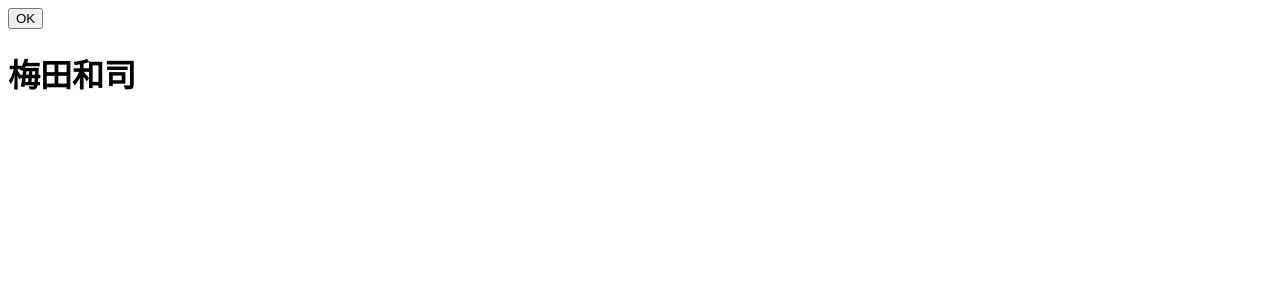
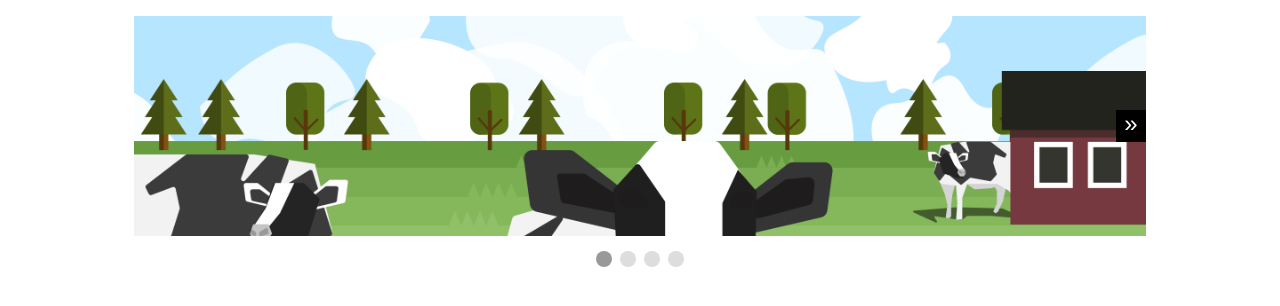
Before and after one commit to umeshimaru/js_pra, a plain HTML site: page index.html in a window 1280 px wide. Drawn offline with Linux system fonts and the light colour scheme.

Commit message:
carousel

```diff
--- a/css/styles.css
+++ b/css/styles.css
@@ -0,0 +1,94 @@
+.carousel{
+  width: 80%;
+  margin: 16px auto;
+
+}
+
+
+.container{
+  width: 100%;
+  height: 220px;
+
+
+  overflow: hidden;
+  position: relative;
+}
+
+
+
+ul{
+  list-style: none;
+  margin: 0;
+  padding: 0;
+  height: 100%;
+  display: flex;
+  transition: transform .3s;
+}
+
+li{
+  height: 100%;
+  min-width: 100%;
+}
+
+li img {
+  width: 100%;
+  height: 100%;
+  object-fit: cover;
+}
+
+#prev , #next{
+  position:absolute;
+  top:50%;
+  transform: translateY(-50%);
+  background-color: black;
+  color: white;
+  border: none;
+  font-size: 24px;
+  padding: 0 8px 4px;
+  cursor: pointer;
+
+}
+
+#prev:hover, #next:hover{
+opacity:0.8 ;
+}
+
+#prev{
+  left: 0;
+}
+
+#next{
+  right: 0;
+}
+
+
+.hidden{
+  display: none;
+}
+
+nav button{
+  border: none;
+  width: 16px;
+  height: 16px;
+  background:#ddd;
+  border-radius: 50%;
+
+
+
+}
+
+nav {
+  text-align: center;
+  margin-top: 15px;
+}
+
+nav button:hover {
+cursor: pointer;
+}
+nav .current{
+  background:#999;
+}
+
+nav button + button{
+  margin-left: 8px;
+}
--- a/index.html
+++ b/index.html
@@ -4,14 +4,29 @@
   <meta charset="UTF-8">
   <meta http-equiv="X-UA-Compatible" content="IE=edge">
   <meta name="viewport" content="width=device-width, initial-scale=1.0">
-  <title>Document</title>
+  <title>My Carousel</title>
   <link rel="stylesheet" href="css/styles.css">
 </head>
 <body>
+  <section class="carousel">
+   <div class="container">
+<ul>
 
-<button>OK</button>
-<h1>梅田和司</h1>
+<li><img src="img/pic1.png" alt=""></li>
+<li><img src="img/pic2.png" alt=""></li>
+<li><img src="img/pic3.png" alt=""></li>
+<li><img src="img/pic4.png" alt=""></li>
+</ul>
+<button id = "prev">&laquo;</button>
+<button id = "next">&raquo;</button>
+</div>
 
+<nav>
+
+
+
+  </nav>
+</section>
 
   <script src="js/main.js"></script>
 </body>
--- a/js/main.js
+++ b/js/main.js
@@ -1,20 +1,78 @@
 'use strict';
-
-
-{
-const name = document.querySelector('button');
-const a = document.querySelector('h1');
-name.addEventListener('click',()=>{
-
-a.textContent='umeda masanori';
-
-})
 
 
 
 
 
+{
+  const next = document.getElementById('next');
+  const prev = document.getElementById('prev');
+  const ul = document.querySelector('ul');
+  const slides = ul.children;
+  const dots = [];
 
+  let currentIndex = 0;
+
+  function updateButtons() {
+    prev.classList.remove('hidden');
+    next.classList.remove('hidden');
+
+    if (currentIndex === 0) {
+      prev.classList.add('hidden');
+    }
+
+    if (currentIndex === slides.length - 1) {
+      next.classList.add('hidden');
+
+    }
+  }
+function updateDots(){
+  dots.forEach(dot => {
+    dot.classList.remove('current');
+
+  });
+  dots[currentIndex].classList.add('current');
+}
+function moveSlides(){ const slideWidth = slides[0].getBoundingClientRect().width;
+  ul.style.transform = `translateX(${-1 * slideWidth * currentIndex}px)`;
+
+}
+
+function setupDots(){
+  for(let i = 0; i < slides.length; i++){
+const button = document.createElement('button');
+button.addEventListener('click', ()=>{
+  currentIndex = i;
+updateDots();
+  updateButtons();
+  moveSlides();
+
+})
+dots.push(button);
+document.querySelector('nav').appendChild(button);
+  }
+  dots[0].classList.add('current');
+}
+
+updateButtons();
+setupDots();
+  next.addEventListener('click', () => {
+    currentIndex++;
+    updateButtons();
+    updateDots();
+   moveSlides();
+  });
+
+  prev.addEventListener('click', () => {
+    currentIndex--;
+    updateButtons();
+    updateDots();
+moveSlides();
+  });
+
+window.addEventListener('resize',()=>{
+  moveSlides();
+});
 
 
 }
```
Also changed, not shown: img/a.png (added), img/b.png (added), img/c.png (added), img/pic1.png (added), img/pic2.png (added), img/pic3.png (added), img/pic4.png (added), 1 other file.
